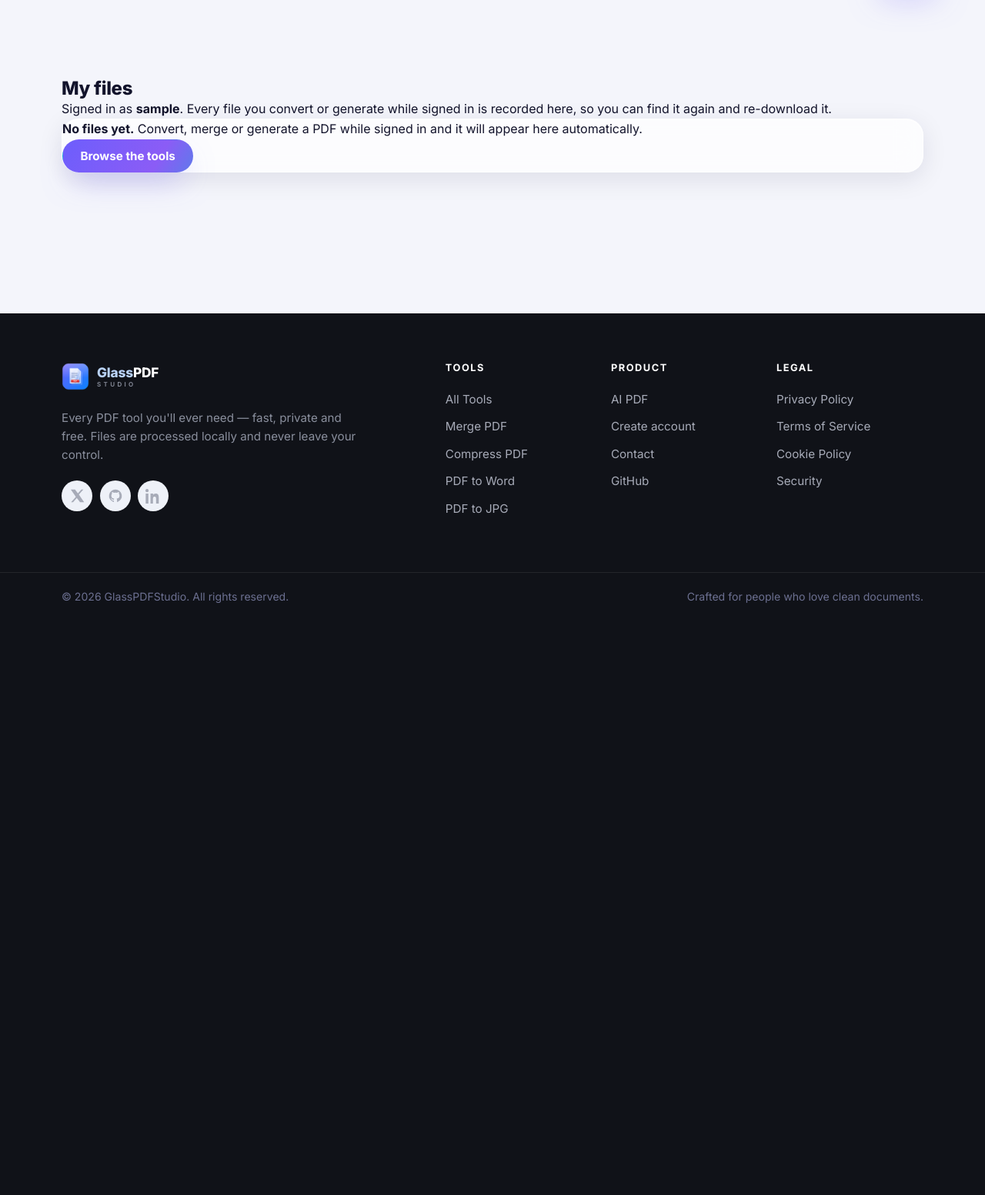
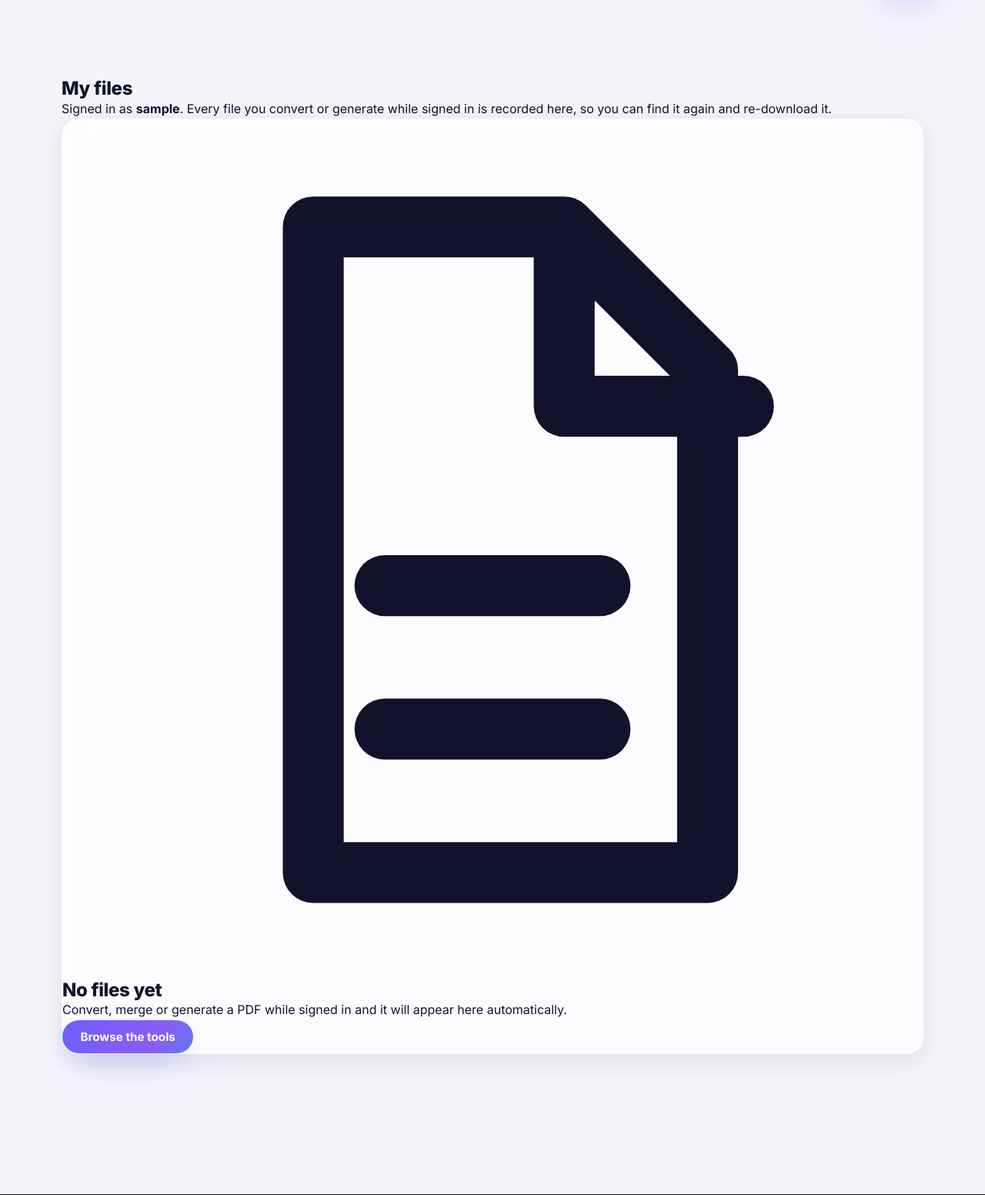
Before and after one commit to ToheedJutt/glasspdfstudio, a Flask app: page /auth/account in a window 1280 px wide. Shown: the part 64-1616 px from the top of the page at 77% size. Before the commit the page ends 847 px from the top, so only its background shows below. Run offline with Flask 3, Linux system fonts and the light colour scheme; the visitor is signed in with stand-in values (Sample User, id 1); some libraries are stand-ins or nearby versions.

Commit message:
My files page: proper card layout, no more straddled text

```diff
--- a/GlassPDFStudio/templates/account.html
+++ b/GlassPDFStudio/templates/account.html
@@ -5,28 +5,32 @@
 
 {% block main %}
   <section class="account">
-    <div class="container">
-      <h1>My files</h1>
-      <p>Signed in as <strong>{{ email }}</strong>. Every file you convert or generate while signed in is recorded here, so you can find it again and re-download it.</p>
+    <div class="container account__wrap">
+      <div class="account__head">
+        <h1 class="account__title">My files</h1>
+        <p class="account__sub">Signed in as <strong>{{ email }}</strong>. Every file you convert or generate while signed in is recorded here, so you can find it again and re-download it.</p>
+      </div>
 
       {% if entries %}
-        <div class="glass-card">
+        <div class="glass-card account__card">
           {% for e in entries %}
-            <div style="display:flex;gap:1rem;align-items:center;justify-content:space-between;padding:.8rem 0;border-bottom:1px solid rgba(127,127,127,.18)">
-              <div>
-                <strong>{{ e.tool_label }}</strong><br>
-                <span>{{ e.input_names }} → <strong>{{ e.output_name }}</strong>{% if e.size_kb %} · {{ e.size_kb }} KB{% endif %}</span><br>
-                <small>{{ e.when }}</small>
+            <div class="account__row">
+              <div class="account__info">
+                <span class="account__tool">{{ e.tool_label }}</span>
+                <span class="account__files">{{ e.input_names }} → <strong>{{ e.output_name }}</strong></span>
+                <span class="account__meta">{{ e.when }}{% if e.size_kb %} · {{ e.size_kb }} KB{% endif %}</span>
               </div>
-              <a class="btn btn--ghost" href="/download/{{ e.job_id }}/{{ e.output_name }}">Download</a>
+              <a class="btn btn--ghost account__dl" href="/download/{{ e.job_id }}/{{ e.output_name }}">Download</a>
             </div>
           {% endfor %}
         </div>
-        <p><small>Downloads stay available while the file is still on the server; the history record itself is permanent on your account.</small></p>
+        <p class="account__note">Downloads stay available while the file is still on the server; the history record itself is permanent on your account.</p>
       {% else %}
-        <div class="glass-card">
-          <p><strong>No files yet.</strong> Convert, merge or generate a PDF while signed in and it will appear here automatically.</p>
-          <p><a class="btn btn--primary" href="{{ url_for('home.all_tools') }}">Browse the tools</a></p>
+        <div class="glass-card account__empty">
+          <span class="account__empty-icon" aria-hidden="true">{{ 'doc' | svg_icon | safe }}</span>
+          <h2 class="account__empty-title">No files yet</h2>
+          <p class="account__empty-text">Convert, merge or generate a PDF while signed in and it will appear here automatically.</p>
+          <a class="btn btn--primary" href="{{ url_for('home.all_tools') }}">Browse the tools</a>
         </div>
       {% endif %}
     </div>
```
